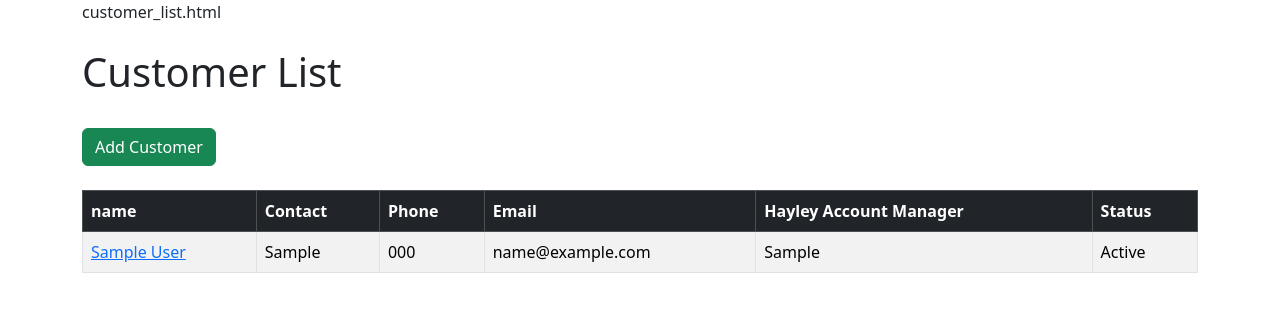
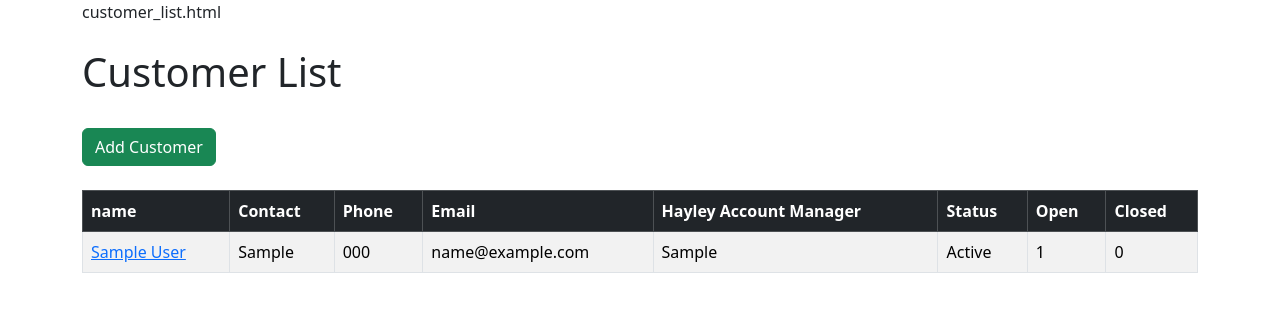
Before and after one commit to DebbieCoates/hayley, a Django app: page /customers/ in a window 1280 px wide. Shown: the part 126-438 px from the top of the page. Run offline with Django 5.2, Linux system fonts and the light colour scheme; tables that the repository leaves empty hold one stand-in row (values such as "Sample post").

Commit message:
updated customer list to show problems

```diff
--- a/website/valuetrack/templates/customer_list.html
+++ b/website/valuetrack/templates/customer_list.html
@@ -20,6 +20,8 @@ customer_list.html
                 <th scope="col">Email</th>
                 <th scope="col">Hayley Account Manager</th>
                 <th scope="col">Status</th>
+                <th scope="col">Open</th>
+                <th scope="col">Closed</th>
             </tr>
         </thead>
         <tbody>
@@ -31,6 +33,8 @@ customer_list.html
             <td>{{ customer.email }}</td>
             <td>{{ customer.account_manager }}</td>
             <td>{{ customer.status }}</td>
+            <td>{{ customer.open_problems }}</td>
+            <td>{{ customer.closed_problems }}</td>
             </tr>
         {% endfor %}
         </tbody>
--- a/website/valuetrack/views.py
+++ b/website/valuetrack/views.py
@@ -1,10 +1,11 @@
 from django.shortcuts import render, redirect
-from .models import Customer
+from .models import Customer, ProblemStatement
 from django.contrib import messages
 from .forms import UpdateCustomer, SignUpForm, UpdateUserForm, ChangePasswordForm
 from django.contrib.auth import authenticate, login, logout
 from django.contrib.auth.models import User
 from django.contrib.auth.decorators import login_required
+from django.db.models import Count, Q
 
 
 # Update User
@@ -118,10 +119,14 @@ def about(request):
 
 # view all customers
 def customer_list(request):
-    customers = Customer.objects.all()
+    customers = Customer.objects.annotate(
+        open_problems=Count('problem_statements', filter=Q(problem_statements__status='Open')),
+        closed_problems=Count('problem_statements', filter=Q(problem_statements__status='Closed'))
+    )
     return render(request, 'customer_list.html', {'customers': customers})
 
-# view a single customer
+
+# view an individual customer
 def customer(request, customer_id):
     customer = Customer.objects.get(id=customer_id)
     return render(request, 'customer.html', {'customer': customer})
```
